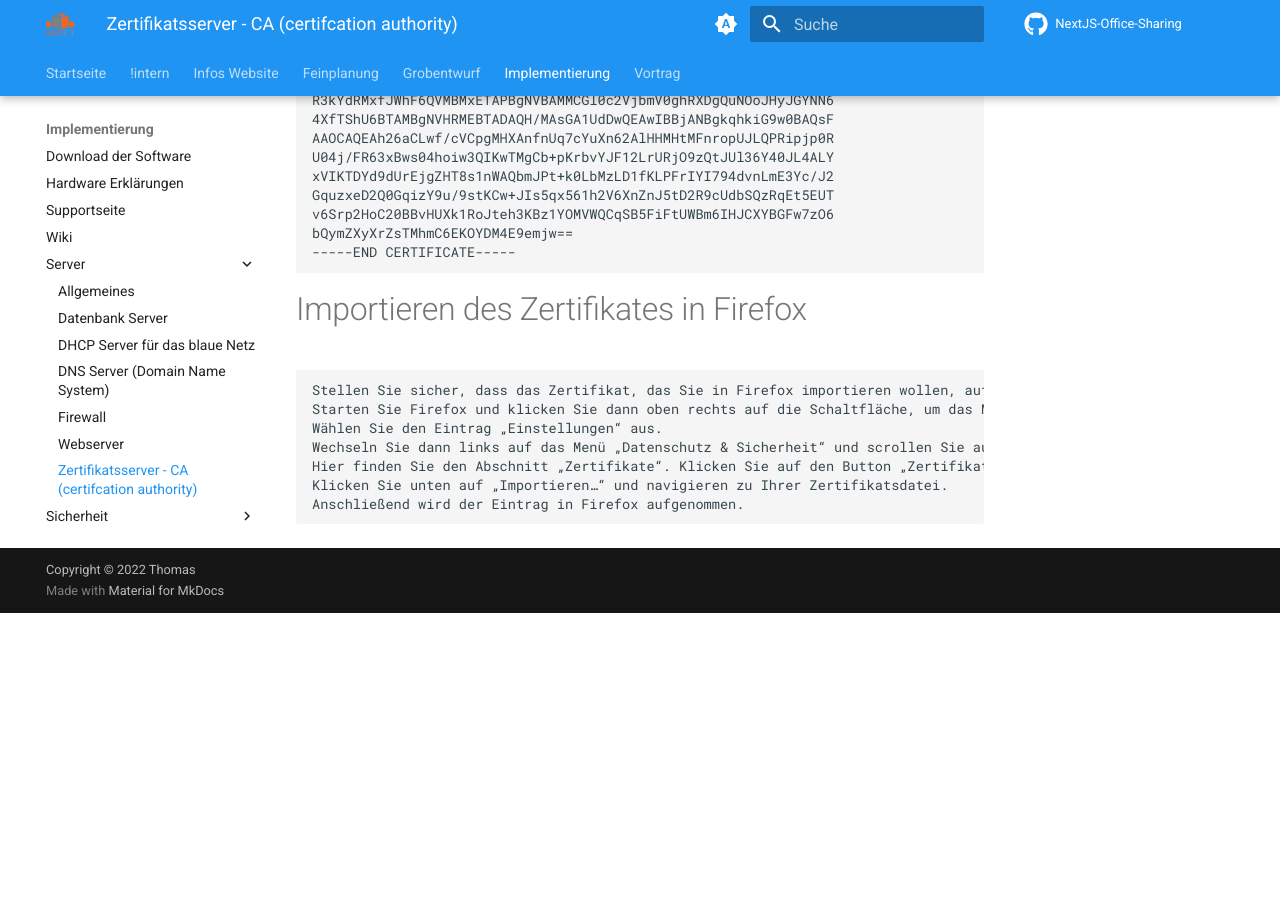
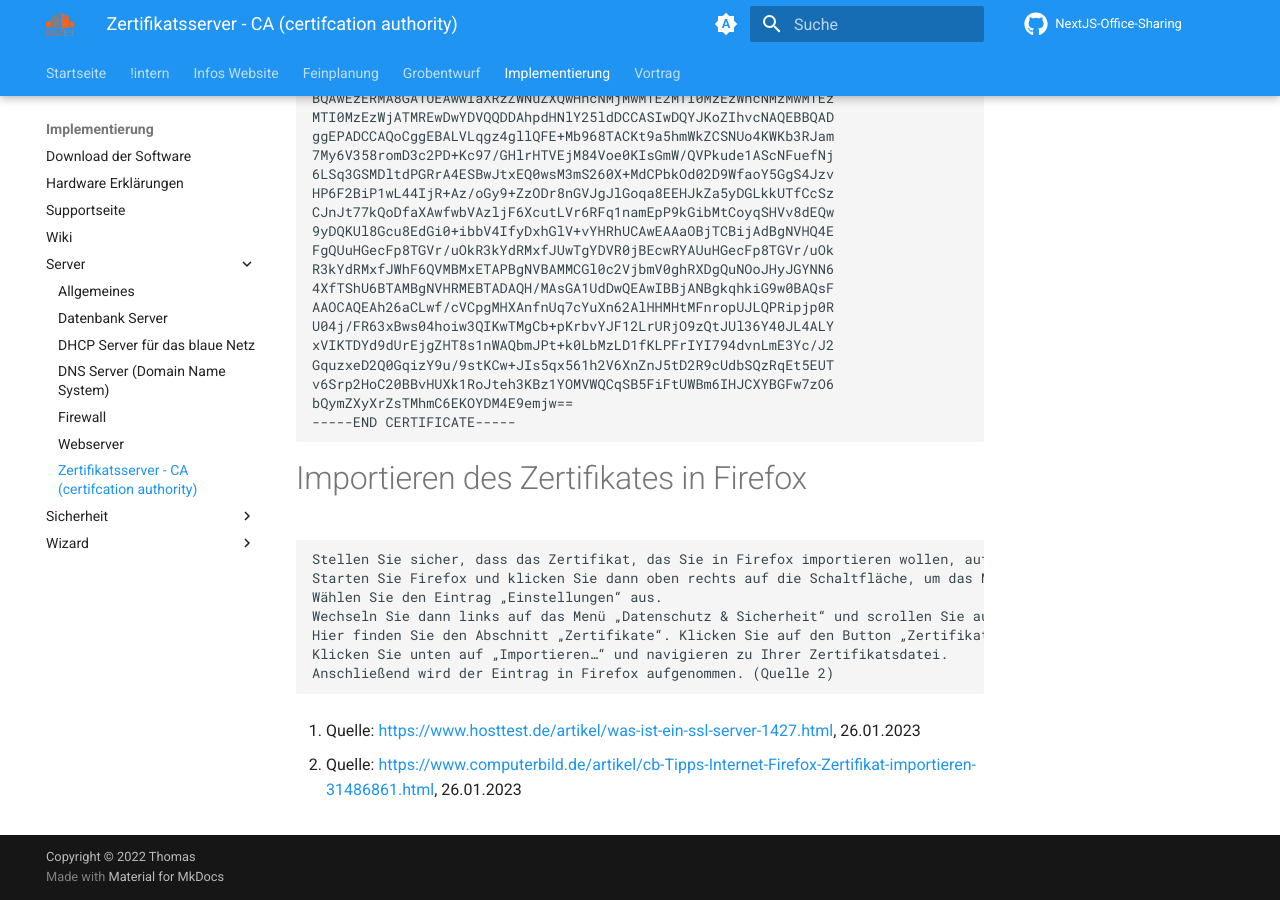
Before and after one commit to gz-bad-erzland-p2/Dokumentation, an MkDocs documentation site: the page built from docs/implementierung/Server/Zertifikatsserver.md, in a window 1280 px wide and 900 px high, scrolled down 2121 px. Built offline with MkDocs 1.6.1 and Material for MkDocs 9.7.7, drawn with Linux system fonts in a browser that asks for light colours; comment, search, counter and statistics services are not loaded; before the commit the page ends 2734 px from its top, so only the background shows below that; some of the changed text lies outside the part shown.

Commit message:
Update Zertifikatsserver.md

```diff
--- a/docs/implementierung/Server/Zertifikatsserver.md
+++ b/docs/implementierung/Server/Zertifikatsserver.md
@@ -1,5 +1,6 @@
 # Zertifikatsserver - CA (certifcation authority)
-
+> Ein SSL Server Zertifikat ist die Basis für eine Verschlüsselung einer Webseite durch den Betreiber. Es dient nicht allein der Kommunikation, sondern
+ gewährleistet ebenfalls eine sichere Authentifizierung einer Webseite. Dadurch verhindert es sowohl ein unbefugtes Mitschneiden von Informationen wie auch das Vortäuschen einer falschen Identität - ein häufiges Vorgehen bei den sogenannten Phishing-Attacken. Für den Besucher einer Webseite ändert ein SSL Server Zertifikat nichts, schafft aber eine hohe Sicherheit. (Quelle 1)
 # Erstellen
 
 Vagrantfile:
@@ -115,4 +116,8 @@ bQymZXyXrZsTMhmC6EKOYDM4E9emjw==
     Wechseln Sie dann links auf das Menü „Datenschutz & Sicherheit“ und scrollen Sie auf dieser Seite nach ganz unten.
     Hier finden Sie den Abschnitt „Zertifikate“. Klicken Sie auf den Button „Zertifikate anzeigen“.
     Klicken Sie unten auf „Importieren…“ und navigieren zu Ihrer Zertifikatsdatei.
-    Anschließend wird der Eintrag in Firefox aufgenommen.
+    Anschließend wird der Eintrag in Firefox aufgenommen. (Quelle 2)
+
+1. Quelle: https://www.hosttest.de/artikel/was-ist-ein-ssl-server-1427.html, 26.01.2023
+
+2. Quelle: https://www.computerbild.de/artikel/cb-Tipps-Internet-Firefox-Zertifikat-importieren-31486861.html, 26.01.2023
```
